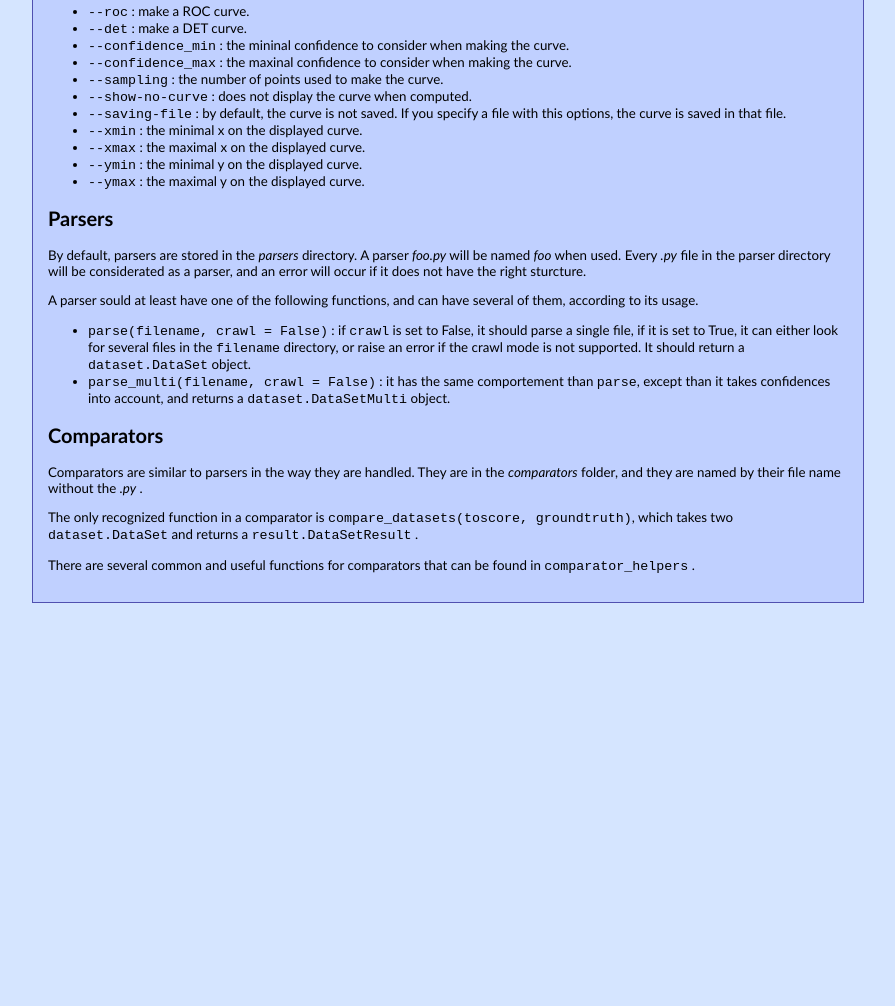
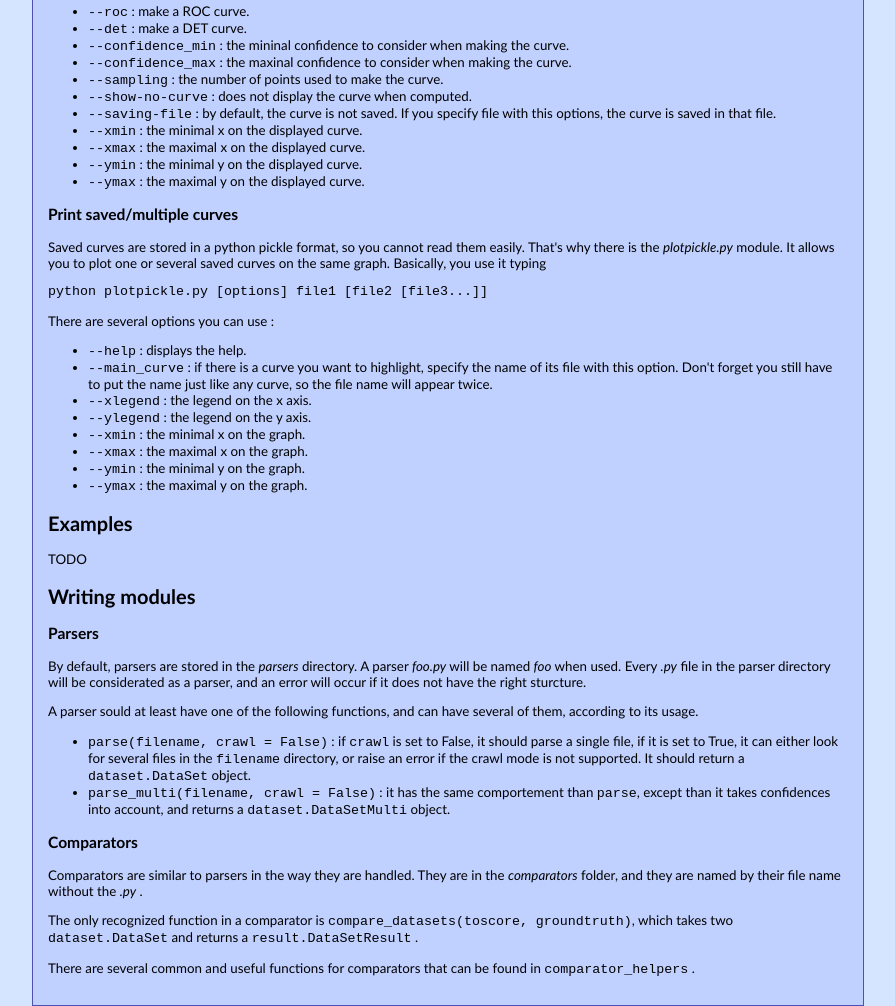
Before and after one commit to rodrigob/visiongrader, a plain HTML site: page web/help.html in a window 1280 px wide. Shown: the part 650-1656 px from the top of the page, without its empty margins (192-1087 px from the left). Before the commit the page ends 1253 px from the top, so only its background shows below. Drawn offline with Linux system fonts and the light colour scheme.

Commit message:
Added plotpickle to help

```diff
--- a/web/help.html
+++ b/web/help.html
@@ -69,15 +69,43 @@
       <li><opt>--sampling</opt> : the number of points used to make the curve.</li>
       <li><opt>--show-no-curve</opt> : does not display the curve when computed.</li>
       <li><opt>--saving-file</opt> : by default, the curve is not saved. If you specify
-	a file with this options, the curve is saved in that file.</li>
+      file with this options, the curve is saved in that file.</li>
       <li><opt>--xmin</opt> : the minimal x on the displayed curve.</li>
       <li><opt>--xmax</opt> : the maximal x on the displayed curve.</li>
       <li><opt>--ymin</opt> : the minimal y on the displayed curve.</li>
       <li><opt>--ymax</opt> : the maximal y on the displayed curve.</li>
     </ul></p>
+    <h3>
+      Print saved/multiple curves
+    </h3>
+    <p>Saved curves are stored in a python pickle format, so you cannot read
+    them easily. That's why there is the <i>plotpickle.py</i> module. It
+    allows you to plot one or several saved curves on the same graph.
+    Basically, you use it typing</p>
+    <p><code>python plotpickle.py [options] file1 [file2 [file3...]]</code></p>
+    <p>There are several options you can use :
+    <ul>
+      <li><opt>--help</opt> : displays the help.</li>
+      <li><opt>--main_curve</opt> : if there is a curve you want to highlight,
+      specify the name of its file with this option. Don't forget you still have
+      to put the name just like any curve, so the file name will appear twice.</li>
+      <li><opt>--xlegend</opt> : the legend on the x axis.</li>
+      <li><opt>--ylegend</opt> : the legend on the y axis.</li>
+      <li><opt>--xmin</opt> : the minimal x on the graph.</li>
+      <li><opt>--xmax</opt> : the maximal x on the graph.</li>
+      <li><opt>--ymin</opt> : the minimal y on the graph.</li>
+      <li><opt>--ymax</opt> : the maximal y on the graph.</li>
+    </ul></p>
     <h2>
+      Examples
+    </h2>
+      <p>TODO</p>
+    <h2>
+      Writing modules
+    </h2>
+    <h3>
       Parsers
-    </h2>
+    </h3>
     <p>By default, parsers are stored in the <i>parsers</i> directory. A parser
     <i>foo.py</i> will be named <i>foo</i> when used. Every <i>.py</i> file
     in the parser directory will be considerated as a parser, and an error
@@ -93,9 +121,9 @@
       <code>parse</code>, except than it takes confidences into account, and returns a
       <code>dataset.DataSetMulti</code> object.</li>
     </ul></p>
-    <h2>
+    <h3>
       Comparators
-    </h2>
+    </h3>
     <p>Comparators are similar to parsers in the way they are handled. They are
     in the <i>comparators</i> folder, and they are named by their file name without
     the <i>.py</i> .</p>
```
Also changed, not shown: 1 other file. Lines whose indentation alone changed are shown as unchanged.
